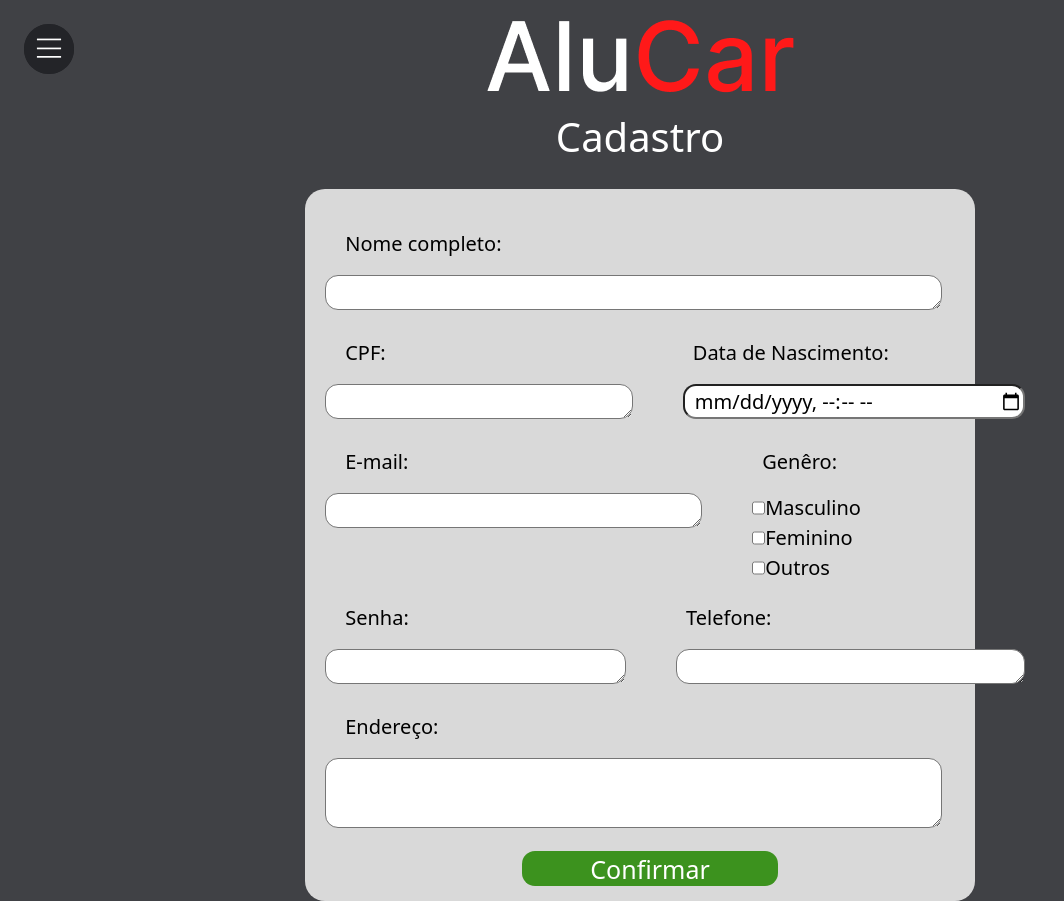
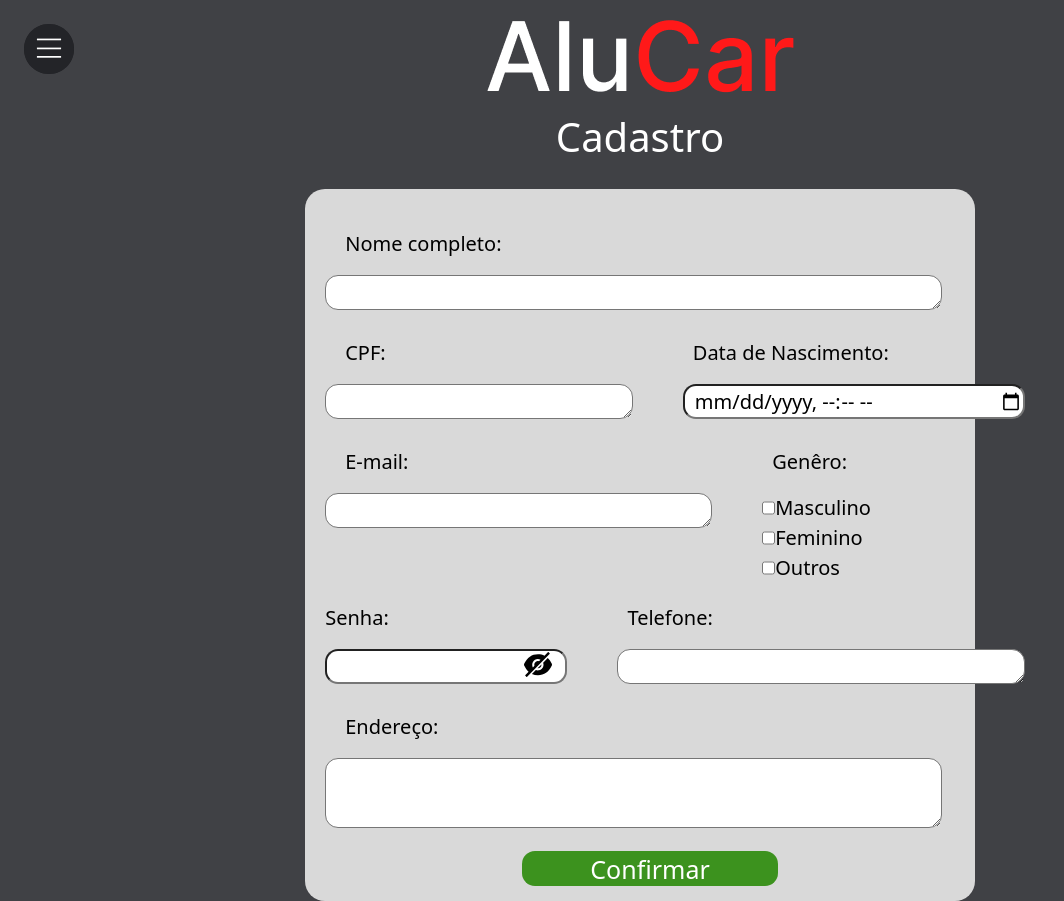
Before and after one commit to lucasacioly/CAR-RENTAL-SYSTEM, an Angular app in the folder Client/Car-Rental-System/: page /clientregistration in a window 1280 px wide. Shown: the whole page, without its empty margins (0-1064 px from the left). Built offline with nearby package versions, Linux system fonts and the light colour scheme.

Commit message:
client-registration bug fix

```diff
--- a/Client/Car-Rental-System/src/app/client-registration/client-registration.component.html
+++ b/Client/Car-Rental-System/src/app/client-registration/client-registration.component.html
@@ -57,9 +57,15 @@
     </div>
 
     <div class="senhaphone">
-      <section>
-        <p class="password">Senha:</p>
-        <textarea class="password-txt" name="Senha" cols="30" rows="1"></textarea>
+      <section class = "password">
+          <p class="senha-p">Senha:</p>
+          <input class = "senha" [type]="show ? 'text' : 'password'"/>
+          <button class = "eye-button" *ngIf="show"(click)="show_senha()">
+            <img class = "eye"  src="assets/olho.svg">
+          </button>
+          <button class = "eye-button" *ngIf="!show"(click)="show_senha()">
+            <img  class = "eye"  src="assets/olho-riscado.svg">
+          </button>
       </section>
 
       <section>
--- a/Client/Car-Rental-System/src/app/client-registration/client-registration.component.scss
+++ b/Client/Car-Rental-System/src/app/client-registration/client-registration.component.scss
@@ -26,6 +26,7 @@
       width: 95%;
       border-radius: 13px;
       height: 35px;
+      padding-left: 10px;
     }
 
     .cpfdate{
@@ -42,6 +43,7 @@
         width: 100%;
         border-radius: 13px;
         height: 35px;
+        padding-left: 10px;
       }
 
       .date{
@@ -71,6 +73,7 @@
         width: 100%;
         border-radius: 13px;
         height: 35px;
+        padding-left: 10px;
       }
 
       .genre{
@@ -107,15 +110,31 @@
       flex-direction: row;
 
       .password{
+        position: relative;
         margin-top: 20px;
-        margin-left: 20px;
+        width: 40%;
+        .senha{
+          border-radius: 13px;
+          height: 35px;
+          padding-left: 10px;
+          width: 100%;
+        }
+        .eye-button{
+          position: absolute;
+          right:15px;
+          top: 45px;
+          background: transparent;
+          border: none;
+
+        }
+        .eye{
+          border: 0;
+          min-height: 25px;
+          max-height: 25px;
+        }
       }
 
-      .password-txt{
-        width: 100%;
-        border-radius: 13px;
-        height: 35px;
-      }
+
 
       .phone{
         margin-top: 20px;
@@ -141,6 +160,7 @@
       width: 95%;
       border-radius: 13px;
       height: 70px;
+      padding-left: 10px;
     }
 
 
--- a/Client/Car-Rental-System/src/app/client-registration/client-registration.component.ts
+++ b/Client/Car-Rental-System/src/app/client-registration/client-registration.component.ts
@@ -14,6 +14,11 @@ export class ClientRegistrationComponent implements OnInit {
     this.route.navigate([''])
   }
 
+  show: boolean = false;
+  show_senha() {
+    this.show = !this.show;
+  }
+
   ngOnInit(): void {
   }
 
--- a/Client/Car-Rental-System/src/app/login-page/login-page.component.html
+++ b/Client/Car-Rental-System/src/app/login-page/login-page.component.html
@@ -16,12 +16,12 @@
           <button class = "eye-button" *ngIf="!show"(click)="show_senha()">
             <img  class = "eye"  src="assets/olho-riscado.svg">
           </button>
-
+      </section>
         <button class="entrar">Entrar</button>
         <div class="cadastro-button">
         <button (click)="navigate_to_client_registration_page()" class="cadastro">Cadastrar</button>
         </div>
-      </section>
+
     </section>
 
   </div>
```
Lines whose indentation alone changed are shown as unchanged.
